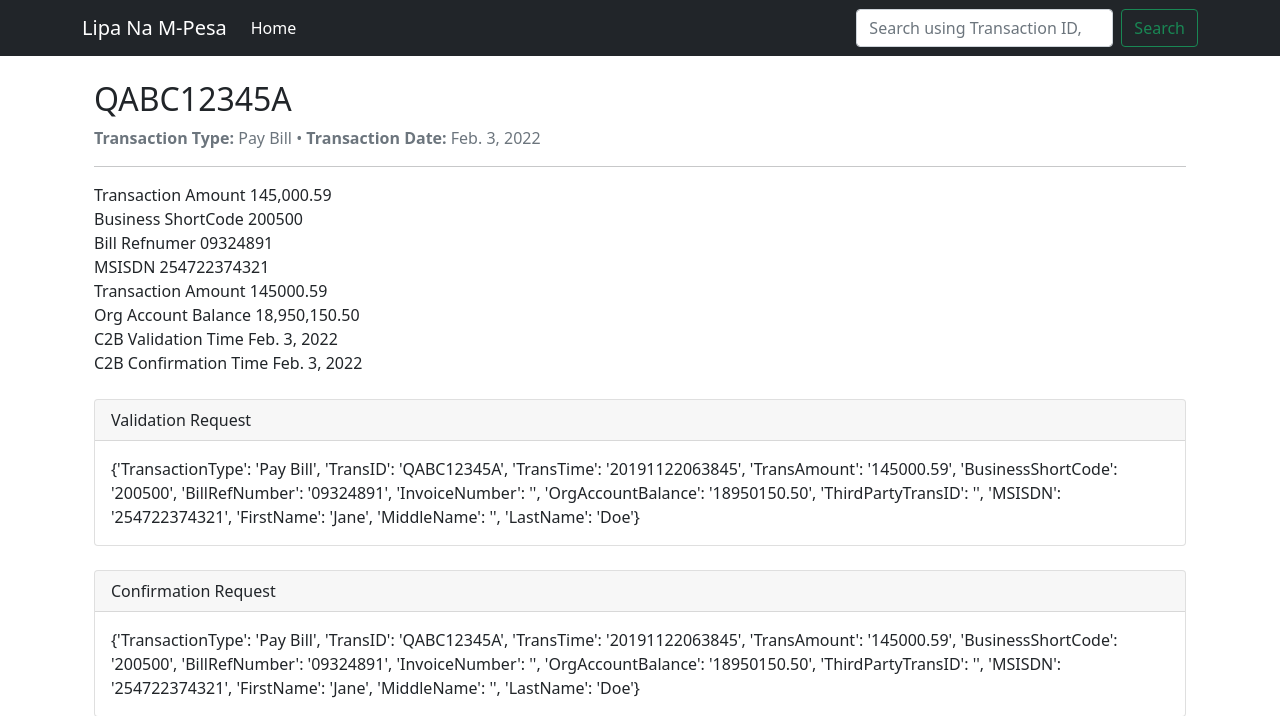
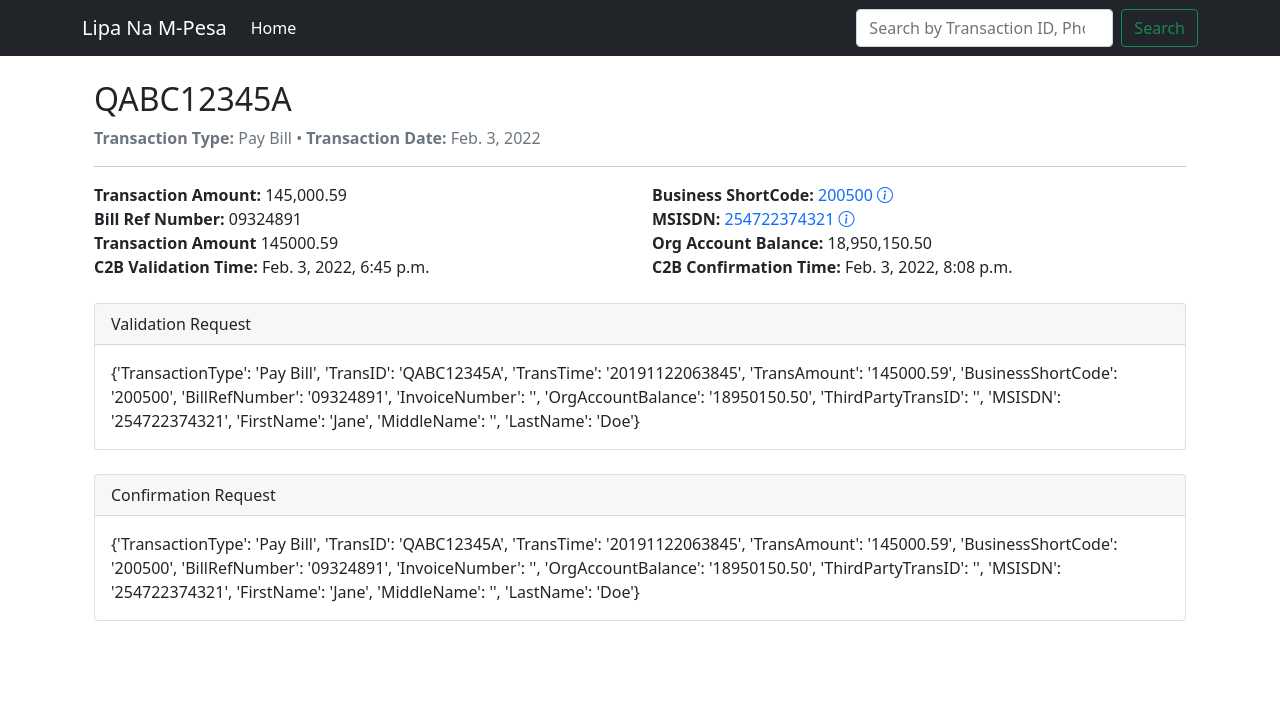
Before and after one commit to denniswanyonyi/mpesa-lnm-service, a Django app: a page that uses lnm_service/c2b/templates/base.html in a window 1280 px wide. Shown: the top 716 px of the page. Run offline with Django 4.2, Linux system fonts and the light colour scheme; data comes from the database, SQL or seed files in the repository; both versions use the stored data as it was after the commit.

Commit message:
Added ability to search by clicking on business number or MSISDN in both home and details page

```diff
--- a/lnm_service/c2b/templates/base.html
+++ b/lnm_service/c2b/templates/base.html
@@ -26,7 +26,7 @@
                         </li>
                     </ul>
                     <form class="d-flex">
-                        <input class="form-control me-2" required name="q" type="search" placeholder="Search using Transaction ID, Phone Number or Business Number" />
+                        <input class="form-control me-2" required name="q" type="search" placeholder="Search by Transaction ID, Phone Number or Business Number" data-bs-toggle="tooltip" data-bs-placement="bottom" title="Search by Transaction ID, Phone Number or Business Number" />
                         <button class="btn btn-outline-success" type="submit">Search</button>
                     </form>
                 </div>
--- a/lnm_service/c2b/templates/details.html
+++ b/lnm_service/c2b/templates/details.html
@@ -14,39 +14,51 @@
         <span>{{ transaction.date_recorded }}</span>
     </div>
     <hr />
-    <div>
-        <label>Transaction Amount</label>
+    <div class="row">
+        <div class="col-sm-6">
+            <strong>Transaction Amount:</strong>
             <span>{{ transaction.transaction_amount | intcomma }}</span>
         </div>
 
-    <div>
-        <label>Business ShortCode</label>
-        <span>{{ transaction.business_shortcode }}</span>
+        <div class="col-sm-6">
+            <strong>Business ShortCode:</strong>
+            <span>
+                <a href="{% url "home" %}q={{ transaction.business_shortcode }}" class="text-decoration-none" data-bs-toggle="tooltip" title="Search transactions for Business Number {{ transaction.business_shortcode }}">
+                {{ transaction.business_shortcode }}
+                <i class="bi bi-info-circle"></i>
+                </a>
+            </span>
         </div>
-    <div>
-        <label>Bill Refnumer</label>
+        <div class="col-sm-6">
+            <strong>Bill Ref Number:</strong>
             <span>{{ transaction.bill_refnumber }}</span>
         </div>
-    <div>
-        <label>MSISDN</label>
-        <span>{{ transaction.msisdn }}</span>
+        <div class="col-sm-6">
+            <strong>MSISDN:</strong>
+            <span>
+                <a href="{% url "home" %}?q={{ transaction.msisdn }}" class="text-decoration-none" data-bs-toggle="tooltip" title="Search transactions for MSISDN {{ transaction.msisdn }}">
+                    {{ transaction.msisdn }}
+                    <i class="bi bi-info-circle"></i>
+                </a>
+            </span>
         </div>
 
-    <div>
-        <label>Transaction Amount</label>
+        <div class="col-sm-6">
+            <strong>Transaction Amount</strong>
             <span>{{ transaction.transaction_amount }}</span>
         </div>
-    <div>
-        <label>Org Account Balance</label>
+        <div class="col-sm-6">
+            <strong>Org Account Balance:</strong>
             <span>{{ transaction.org_account_balance | intcomma }}</span>
         </div>
-    <div>
-        <label>C2B Validation Time</label>
-        <span>{{ transaction.validation_request_time | date }}</span>
+        <div class="col-sm-6">
+            <strong>C2B Validation Time:</strong>
+            <span>{{ transaction.validation_request_time }}</span>
         </div>
-    <div>
-        <label>C2B Confirmation Time</label>
-        <span>{{ transaction.confirmation_request_time | date }}</span>
+        <div class="col-sm-6">
+            <strong>C2B Confirmation Time:</strong>
+            <span>{{ transaction.confirmation_request_time }}</span>
+        </div>
     </div>
 
     {% if transaction.validation_request is not None %}
--- a/lnm_service/c2b/urls.py
+++ b/lnm_service/c2b/urls.py
@@ -3,7 +3,7 @@
 from .views import index, details, c2b_validation, c2b_confirmation, c2b_status_query
 
 urlpatterns = [
-    path('', index),
+    path('', index, name='home'),
     path('details/<str:tid>', details),
     path('c2b/validation', c2b_validation),
     path('c2b/confirmation', c2b_confirmation),
--- a/lnm_service/c2b/views.py
+++ b/lnm_service/c2b/views.py
@@ -90,7 +90,8 @@
     c2b.last_name = data["LastName"]
     c2b.validation_request = base64.b64encode(str(data).encode('utf-8')).decode('utf-8')
     # c2b.transaction_status = data[""]
-    c2b.validation_request_time = datetime.now()
+    c2b.date_recorded = datetime.now().strftime('%Y-%m-%d %H:%M:%S%z') # datetime.now()
+    c2b.validation_request_time = datetime.now().strftime('%Y-%m-%d %H:%M:%S%z') # datetime.now()
 
     # print(c2b)
 
@@ -114,7 +115,7 @@
 
         transaction.transaction_status = "Successful"
         transaction.confirmation_request = base64.b64encode(str(data).encode("utf-8")).decode('utf-8')
-        transaction.confirmation_request_time = datetime.now()
+        transaction.confirmation_request_time = datetime.now().strftime('%Y-%m-%d %H:%M:%S%z') # datetime.now()
 
         transaction.save()
 
@@ -125,7 +126,7 @@
 
         transaction.transaction_status = "Successful"
         transaction.confirmation_request = base64.b64encode(str(data).encode("utf-8")).decode('utf-8')
-        transaction.confirmation_request_time = datetime.now()
+        transaction.confirmation_request_time = datetime.now().strftime('%Y-%m-%d %H:%M:%S%z') # datetime.now()
         transaction.transaction_type = data["TransactionType"]
         transaction.transaction_id = data["TransID"].upper()
         transaction.mpesa_transaction_time = data["TransTime"]
@@ -139,6 +140,7 @@
         transaction.first_name = data["FirstName"]
         transaction.middle_name = data["MiddleName"]
         transaction.last_name = data["LastName"]
+        transaction.date_recorded = datetime.now().strftime('%Y-%m-%d %H:%M:%S%z')
 
         transaction.save()
 
```
Also changed, not shown: lnm_service/c2b/templates/index.html (+13 -3 lines), lnm_service/lnm_service/settings.py (+16 -0 lines), lnm_service/db.sqlite3. Lines whose indentation alone changed are shown as unchanged.
